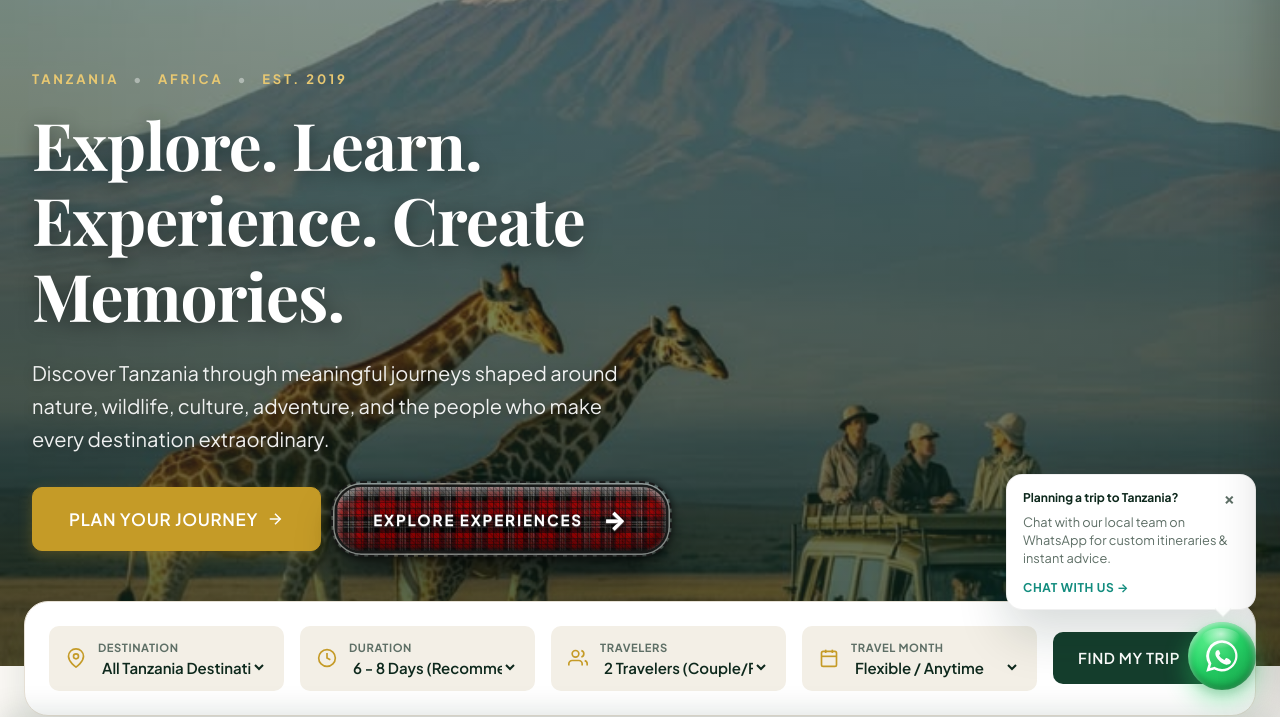
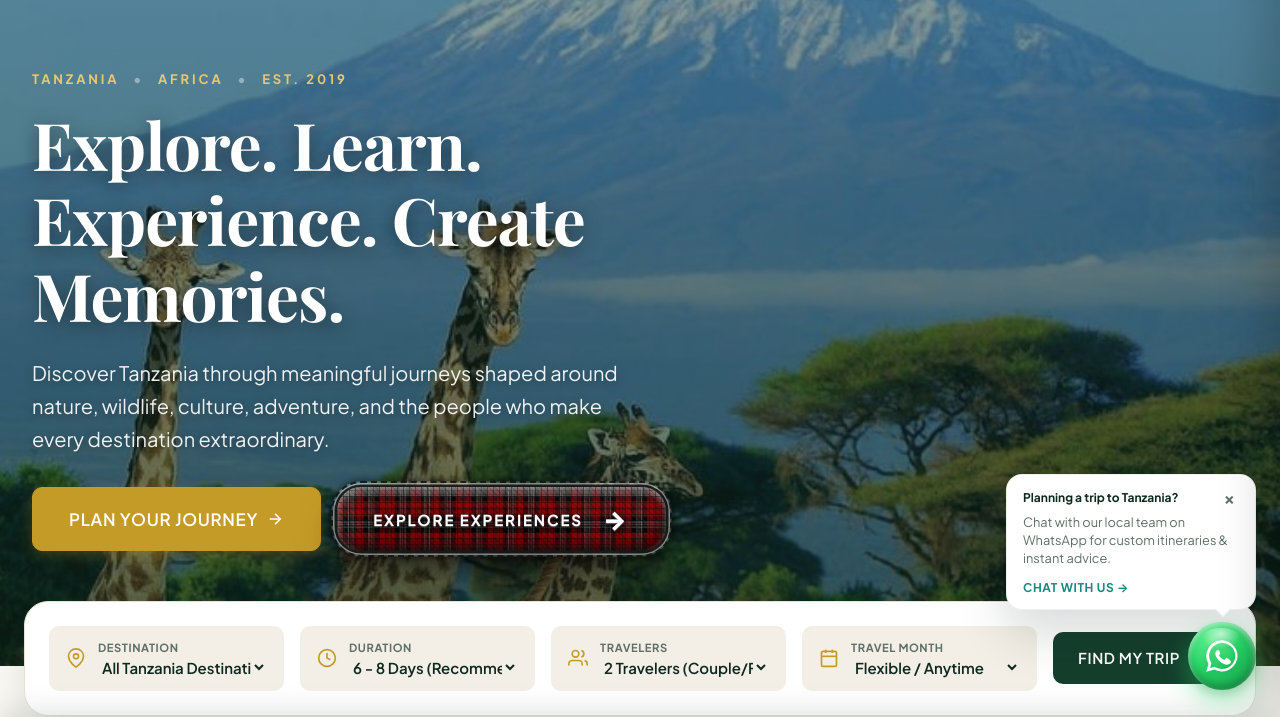
Before and after one commit to samsixtas-pixel/Tourism-LOMA, a plain HTML site: page index.html in a window 1280 px wide. Shown: the part 86-803 px from the top of the page. Drawn offline with nearby package versions, Linux system fonts and the light colour scheme; a web font is replaced by a local one.

Commit message:
kili top

```diff
--- a/css/sections.css
+++ b/css/sections.css
@@ -201,7 +201,7 @@
   background-color: #122119;
   background-image:
     linear-gradient(180deg, rgba(13, 40, 28, 0.42) 0%, rgba(13, 40, 28, 0.68) 100%),
-    url('../assets/images/hero5.jpg');
+    url('../assets/images/kili-top.jpg');
   background-size: cover;
   background-position: center 32%;
   background-repeat: no-repeat;
```
